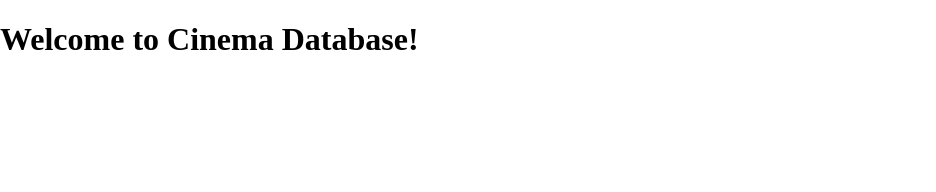
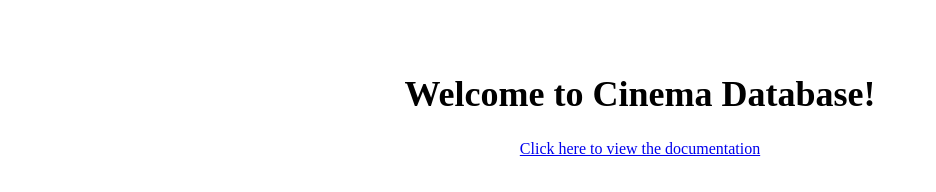
Before and after one commit to liztheshiz/movie-api, a website: page public/index.html in a window 1280 px wide. Shown: the whole page, without its empty margins (0-936 px from the left). Drawn offline with nearby package versions, Linux system fonts and the light colour scheme.

Commit message:
added link to documentation to homepage

```diff
--- a/public/index.html
+++ b/public/index.html
@@ -10,9 +10,18 @@
         <link rel="preconnect" href="https://fonts.googleapis.com">
         <link rel="preconnect" href="https://fonts.gstatic.com" crossorigin>
         <link href="https://fonts.googleapis.com/css2?family=Poppins:wght@400;500;700&display=swap" rel="stylesheet">
+        <link rel="stylesheet" href="css/styles.css" type="text/css">
     </head>
 
     <body>
-        <h1>Welcome to Cinema Database!</h1>
+        <main>
+            <div class="header">
+                <h1>Welcome to Cinema Database!</h1>
+            </div>
+
+            <div class="home-body">
+                <p><a href="documentation.html">Click here to view the documentation</a></p>
+            </div>
+        </main>
     </body>
 </html>
```
